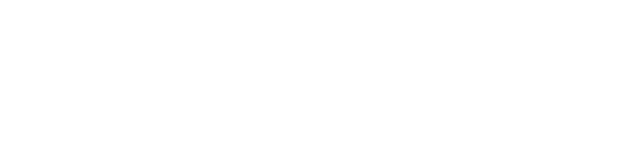
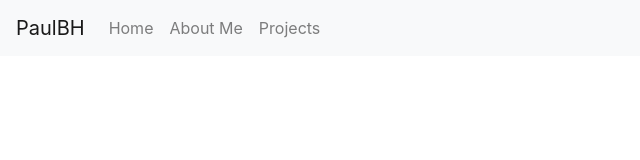
Before and after one commit to PaulB-H/portfolio5, a plain HTML site: page index.html in a window 1280 px wide. Shown: the whole page, without its empty margins (0-640 px from the left). Drawn offline with nearby package versions, Linux system fonts and the light colour scheme.

Commit message:
Added navbar

```diff
--- a/index.html
+++ b/index.html
@@ -17,7 +17,20 @@
 
 <body>
 
-
+    <nav class="navbar navbar-expand-lg navbar-light bg-light">
+        <a class="navbar-brand" href="#">PaulBH</a>
+        <button class="navbar-toggler" type="button" data-toggle="collapse" data-target="#navbarNavAltMarkup"
+            aria-controls="navbarNavAltMarkup" aria-expanded="false" aria-label="Toggle navigation">
+            <span class="navbar-toggler-icon"></span>
+        </button>
+        <div class="collapse navbar-collapse" id="navbarNavAltMarkup">
+            <div class="navbar-nav">
+                <a class="nav-item nav-link" href="#">Home <span class="sr-only">(current)</span></a>
+                <a class="nav-item nav-link" href="#">About Me</a>
+                <a class="nav-item nav-link" href="#">Projects</a>
+            </div>
+        </div>
+    </nav>
 
 
 
```
